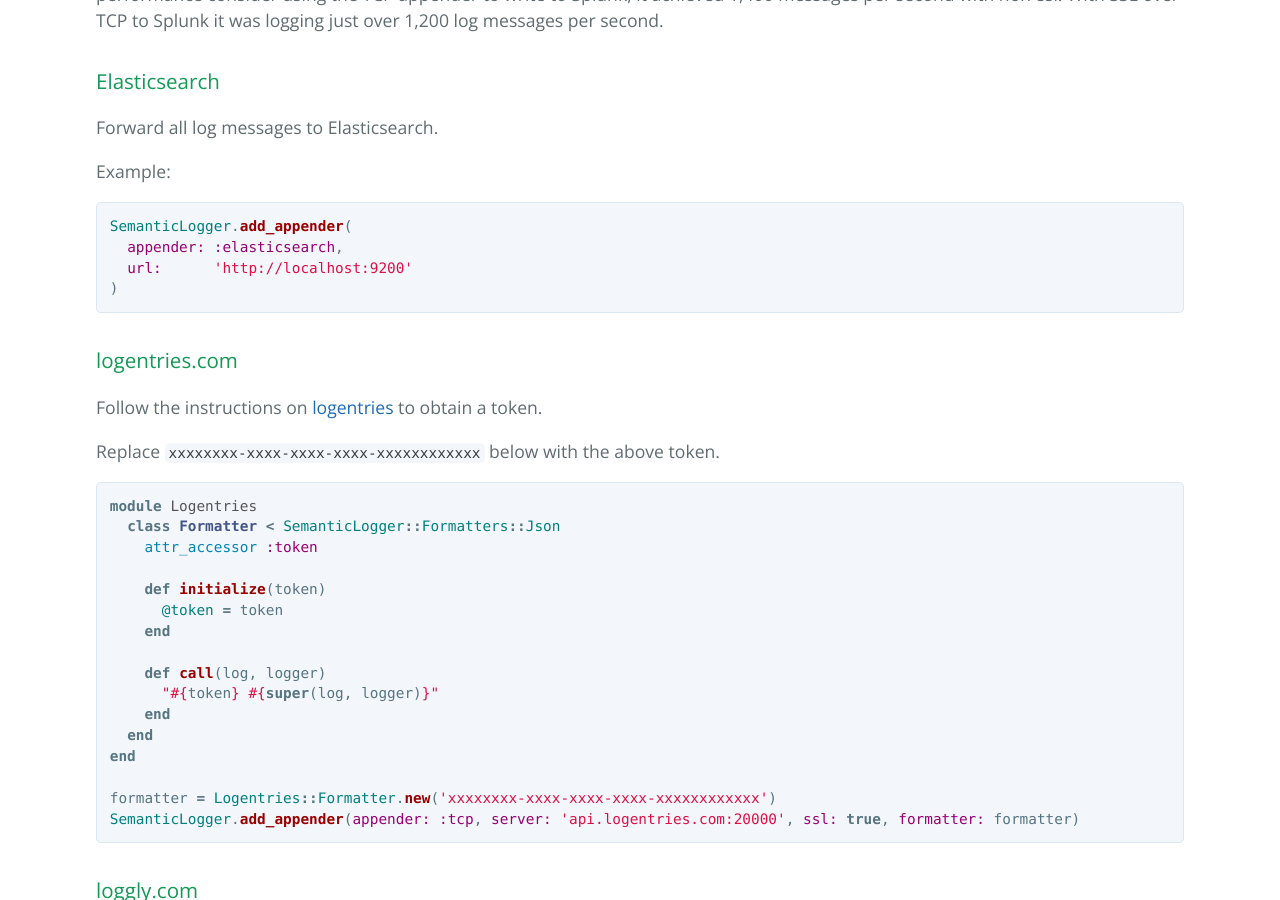
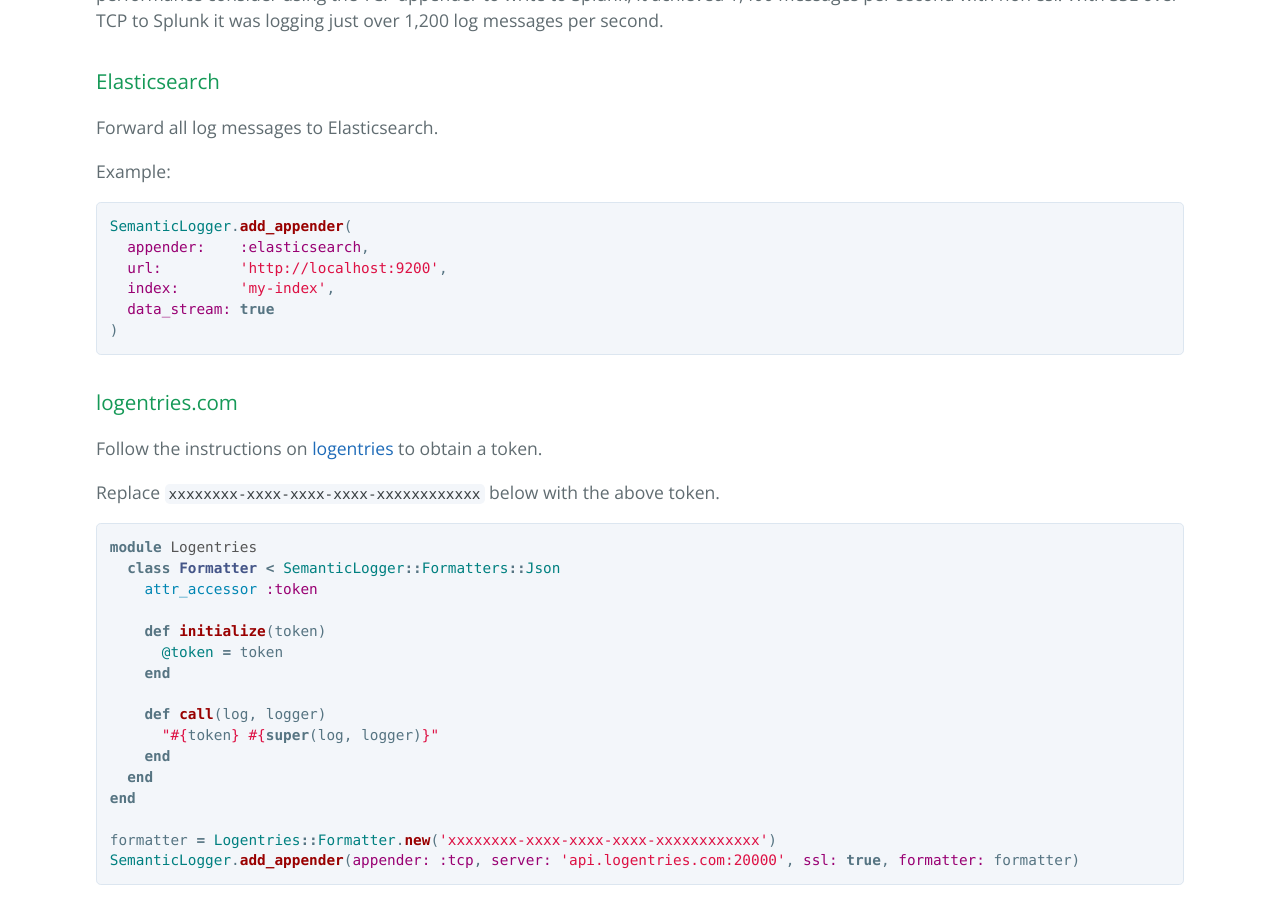
Before and after one commit to reidmorrison/semantic_logger, a Jekyll site: the page built from docs/appenders.md, in a window 1280 px wide and 900 px high, scrolled down 5790 px. Built offline with Jekyll 4.4.1, drawn with Linux system fonts in a browser that asks for light colours; our own code applies the rules of GitHub Pages for plain Markdown files.

Commit message:
Mention data_stream option in docs

```diff
--- a/docs/appenders.md
+++ b/docs/appenders.md
@@ -277,8 +277,10 @@ Example:
 
 ~~~ruby
 SemanticLogger.add_appender(
-  appender: :elasticsearch,
-  url:      'http://localhost:9200'
+  appender:    :elasticsearch,
+  url:         'http://localhost:9200',
+  index:       'my-index',
+  data_stream: true
 )
 ~~~
 
```
